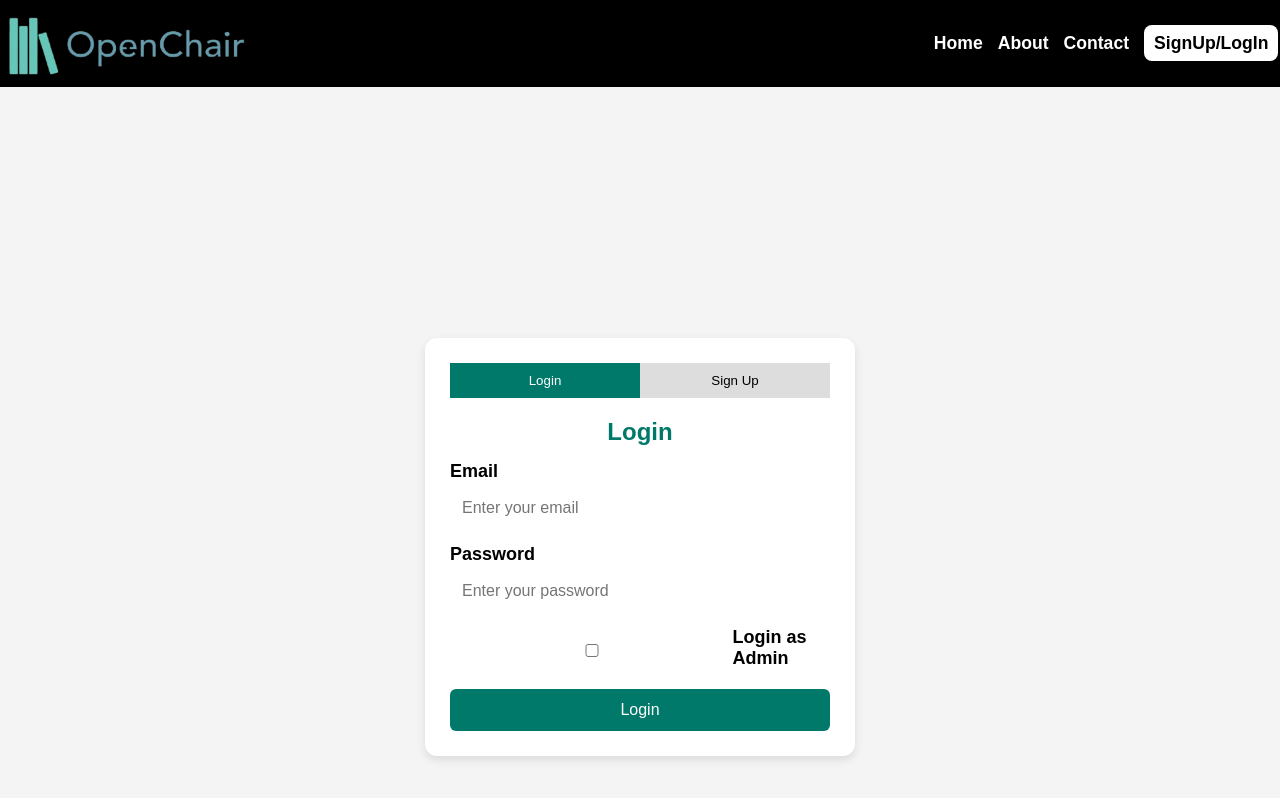
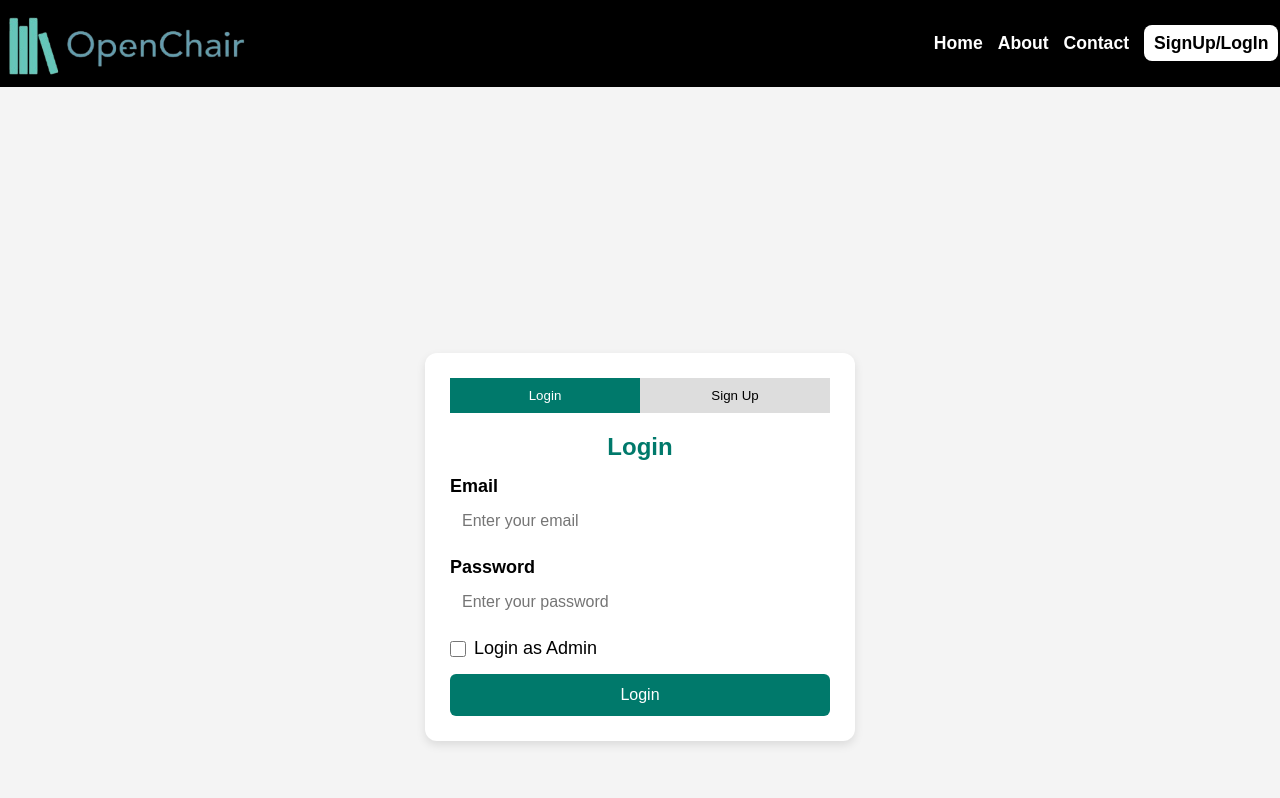
Before and after one commit to GaurangPandey2912/Library-Seat-Reservation-System, a React (Create React App) app in the folder lsr/Frontend/: page /Login in a window 1280 px wide. Shown: the top 798 px of the page. Built offline with nearby package versions, Linux system fonts and the light colour scheme.

Commit message:
login page finalised

```diff
--- a/lsr/Frontend/src/Pages/Login.css
+++ b/lsr/Frontend/src/Pages/Login.css
@@ -19,11 +19,11 @@ nav ul {
   list-style: none;
   display: flex;
   gap: 15px;
-  font-size:1rem;
+  font-size: 1rem;
 }
-nav ul li a{
+nav ul li a {
   text-decoration: none;
-  color:white;
+  color: white;
   font-weight: bold;
   font-size: 1.1rem;
   transition: color 0.3s;
@@ -106,44 +106,47 @@ nav ul li a:hover {
 }
 
 .form-group {
-  margin-bottom: 15px;
   text-align: left;
 }
 
 .form-group label {
   display: block;
   font-weight: bold;
-  margin-bottom: 5px;
+  margin-bottom: 3px;
   color: black; /* Ensure label text is visible */
 }
 
 /* Styled Input Fields */
 .styled-input {
   width: 100%;
-  padding: 10px;
-  border: 2px solid #ccc;
-  border-radius: 6px;
+  border: 2px solid #00796b;
   font-size: 16px;
-  transition: border 0.3s, box-shadow 0.3s;
-  outline: none;
-  color: black; /* Ensure text inside input fields is visible */
-  background-color: white; /* Keep background white */
+  background-color: white;
 }
 
 .styled-input:focus {
-  border-color: #00796b;
-  box-shadow: 0px 0px 6px rgba(0, 121, 107, 0.5);
+  border-color: #004d40; /* Slightly darker border when focused */
 }
+
 
 /* Checkbox Container */
 .checkbox-container {
   display: flex;
   align-items: center;
+  gap: 8px; /* Adds spacing between checkbox and label */
+  justify-content: flex-start; /* Aligns items to the left */
+  width: 100%; /* Ensures it takes full width */
+}
+
+.checkbox-container input {
+  margin: 0;
+  width: 16px; /* Standard size for checkboxes */
+  height: 16px;
 }
 
 .checkbox-container label {
-  color: black; /* Make text visible against the background */
-  font-weight: bold;
+  margin: 0;
+  font-weight: normal; /* Makes it look better */
 }
 
 /* Submit Button */
--- a/lsr/Frontend/src/Pages/Login.js
+++ b/lsr/Frontend/src/Pages/Login.js
@@ -97,13 +97,16 @@ const Login = () => {
               />
             </div>
 
-            <div className="form-group checkbox-container">
-              <input
-                type="checkbox"
-                checked={isAdmin}
-                onChange={() => setIsAdmin(!isAdmin)}
-              />
-              <label>Login as Admin</label>
+            <div className="form-group">
+              <div className="checkbox-container">
+                <input
+                  type="checkbox"
+                  id="adminCheckbox"
+                  checked={isAdmin}
+                  onChange={() => setIsAdmin(!isAdmin)}
+                />
+                <label htmlFor="adminCheckbox">Login as Admin</label>
+              </div>
             </div>
 
             <button type="submit" className="auth-submit">
```
